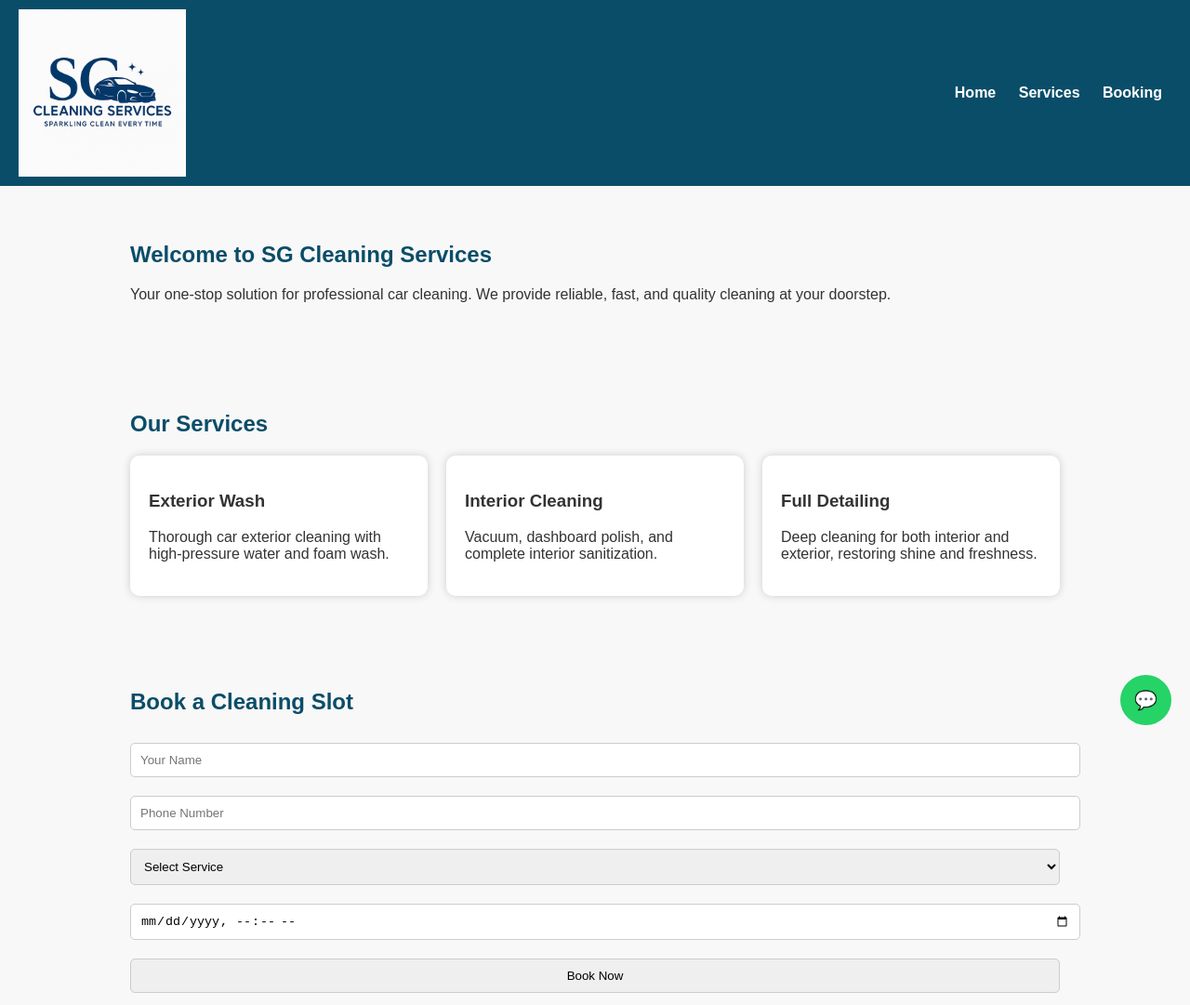
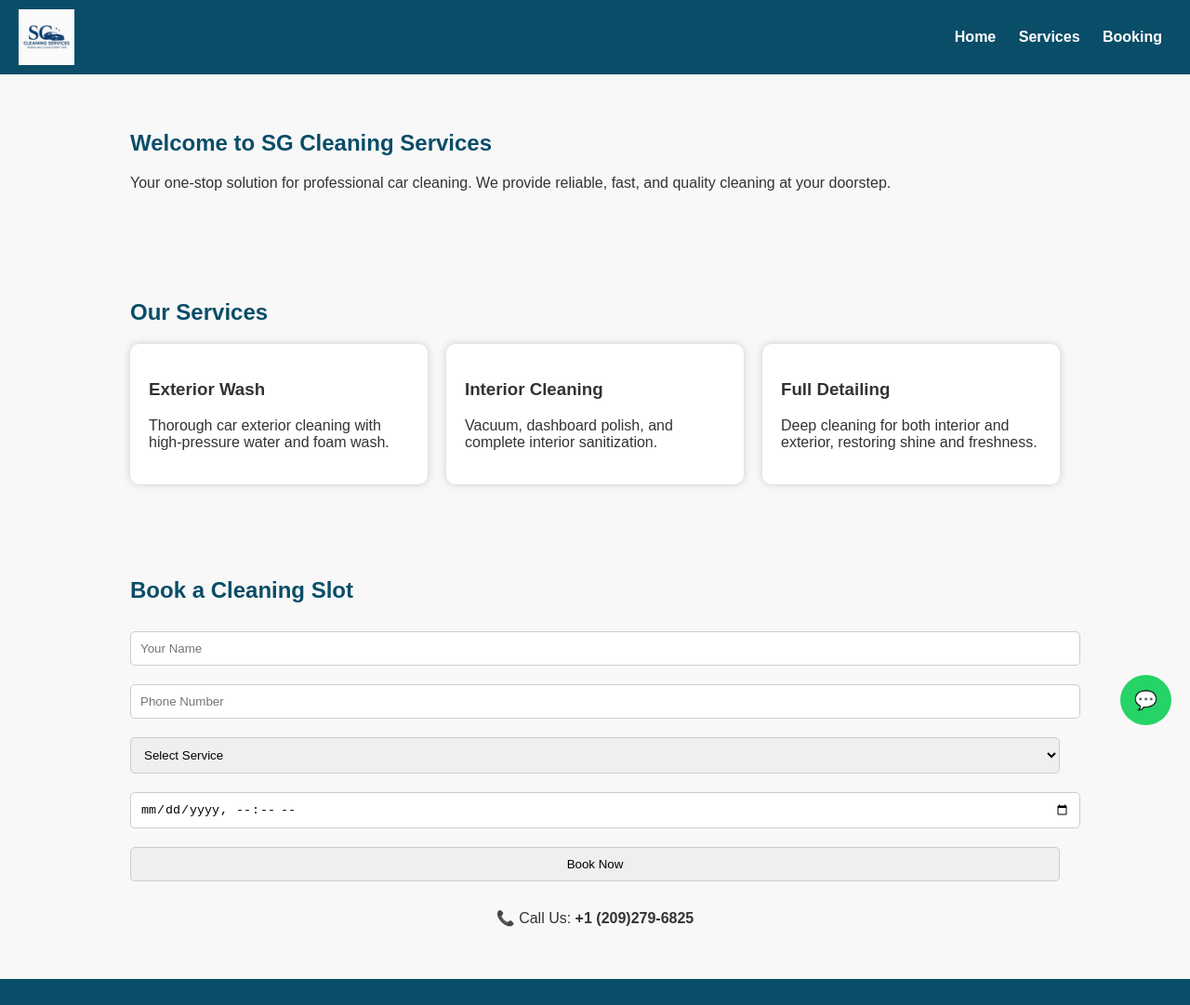
Before and after one commit to Srinathchanti/SG, a plain HTML site: page index.html in a window 1280 px wide. Shown: the top 1081 px of the page at 93% size. Drawn offline with nearby package versions, Linux system fonts and the light colour scheme.

Commit message:
index.html

```diff
--- a/index.html
+++ b/index.html
@@ -17,11 +17,13 @@
       flex-wrap: wrap;
     }
 
-    header img {
-      height: auto;
-      max-width: 180px;
-      object-fit: contain;
-    }
+header img {
+  height: 60px;
+  width: auto;
+  object-fit: contain;
+  display: block;
+}
+
 
     nav a {
       margin: 0 10px;
```
